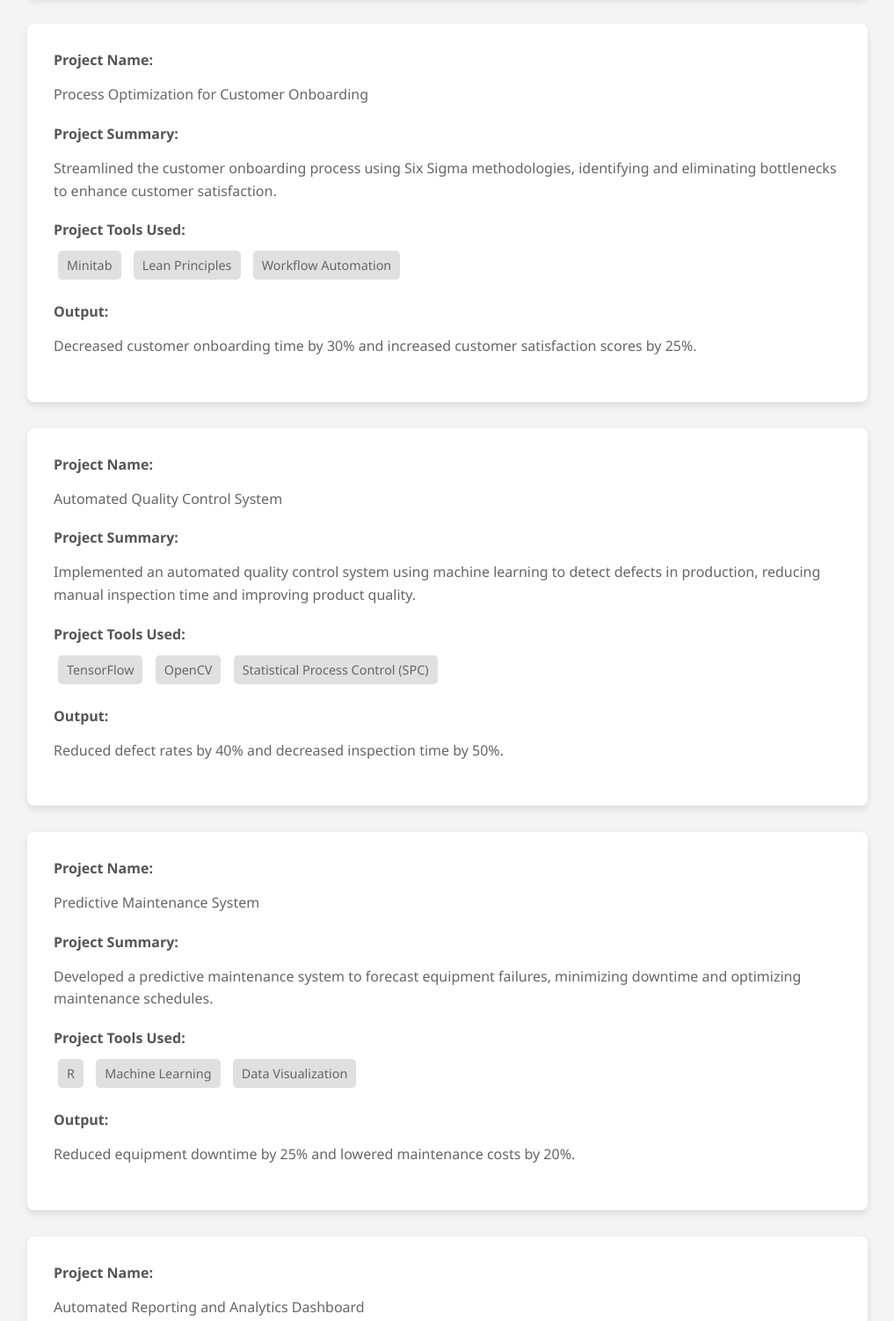
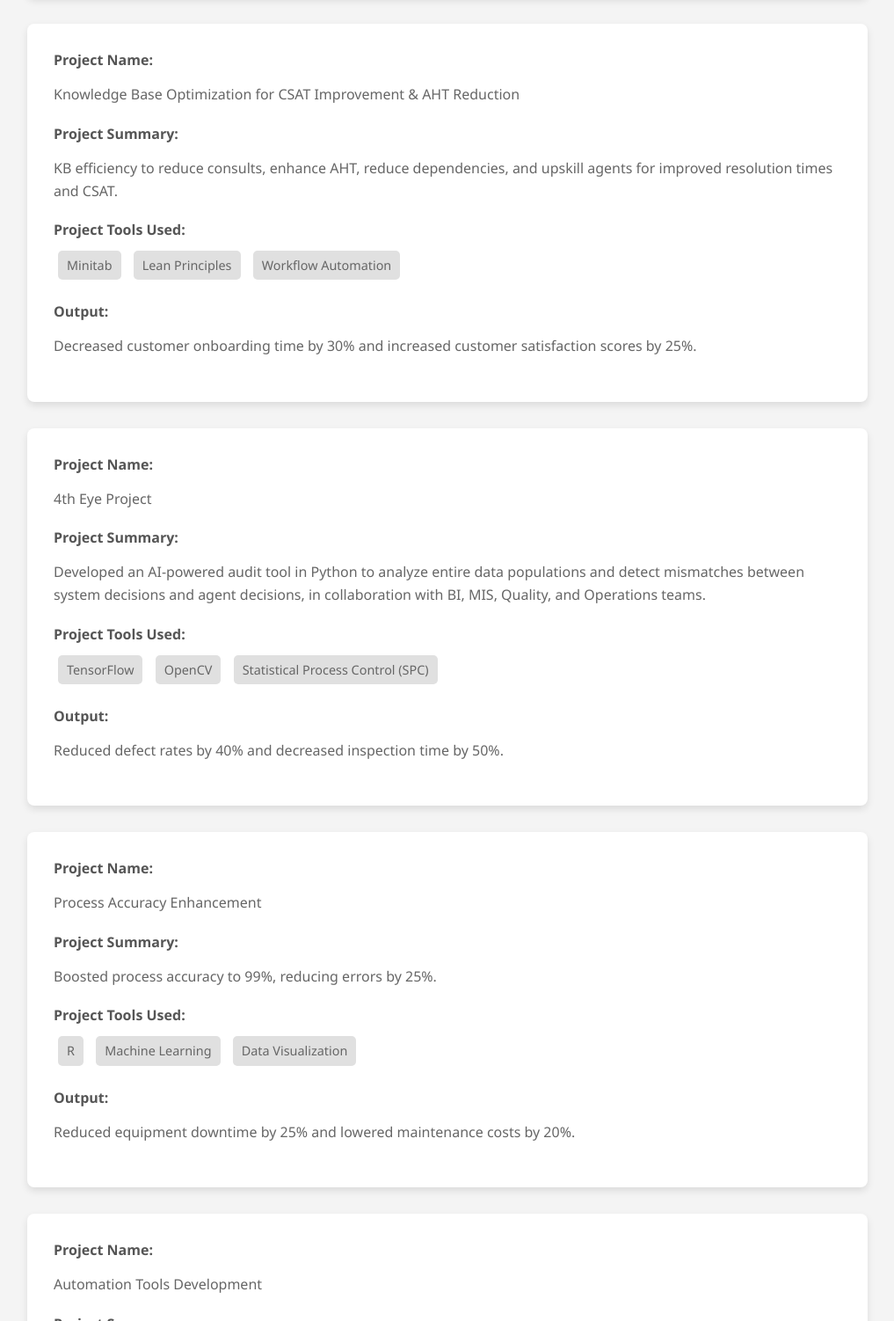
Before and after one commit to abhisheky/abhisheky.github.io, a plain HTML site: page index.html in a window 1280 px wide. Shown: the part 589-2091 px from the top of the page at 88% size, without its empty margins (131-1148 px from the left). Drawn offline with Linux system fonts and the light colour scheme.

Commit message:
Update index.html

```diff
--- a/index.html
+++ b/index.html
@@ -87,7 +87,7 @@
     <div class="project">
         <div class="project-section">
             <strong>Project Name:</strong>
-            <p>Automated Inventory Management System</p>
+            <p>Notebook LM Project</p>
         </div>
         <div class="project-section">
             <strong>Project Summary:</strong>
@@ -106,11 +106,11 @@
     <div class="project">
         <div class="project-section">
             <strong>Project Name:</strong>
-            <p>Process Optimization for Customer Onboarding</p>
+            <p>Knowledge Base Optimization for CSAT Improvement & AHT Reduction</p>
         </div>
         <div class="project-section">
             <strong>Project Summary:</strong>
-            <p>Streamlined the customer onboarding process using Six Sigma methodologies, identifying and eliminating bottlenecks to enhance customer satisfaction.</p>
+            <p>KB efficiency to reduce consults, enhance AHT, reduce dependencies, and upskill agents for improved resolution times and CSAT.</p>
         </div>
         <div class="project-section">
             <strong>Project Tools Used:</strong>
@@ -125,11 +125,11 @@
     <div class="project">
         <div class="project-section">
             <strong>Project Name:</strong>
-            <p>Automated Quality Control System</p>
+            <p>4th Eye Project</p>
         </div>
         <div class="project-section">
             <strong>Project Summary:</strong>
-            <p>Implemented an automated quality control system using machine learning to detect defects in production, reducing manual inspection time and improving product quality.</p>
+            <p>Developed an AI-powered audit tool in Python to analyze entire data populations and detect mismatches between system decisions and agent decisions, in collaboration with BI, MIS, Quality, and Operations teams.</p>
         </div>
         <div class="project-section">
             <strong>Project Tools Used:</strong>
@@ -144,11 +144,11 @@
     <div class="project">
         <div class="project-section">
             <strong>Project Name:</strong>
-            <p>Predictive Maintenance System</p>
+            <p>Process Accuracy Enhancement</p>
         </div>
         <div class="project-section">
             <strong>Project Summary:</strong>
-            <p>Developed a predictive maintenance system to forecast equipment failures, minimizing downtime and optimizing maintenance schedules.</p>
+            <p>Boosted process accuracy to 99%, reducing errors by 25%.</p>
         </div>
         <div class="project-section">
             <strong>Project Tools Used:</strong>
@@ -163,11 +163,11 @@
     <div class="project">
         <div class="project-section">
             <strong>Project Name:</strong>
-            <p>Automated Reporting and Analytics Dashboard</p>
+            <p>Automation Tools Development</p>
         </div>
         <div class="project-section">
             <strong>Project Summary:</strong>
-            <p>Created an automated dashboard for real-time reporting and analytics, providing insights into key performance indicators and enabling data-driven decision-making.</p>
+            <p> Created three automated tools Image Hub, Time and Motion, and Audit the Auditor Tool using Google Apps Script, improving process tracking and efficiency.</p>
         </div>
         <div class="project-section">
             <strong>Project Tools Used:</strong>
```
